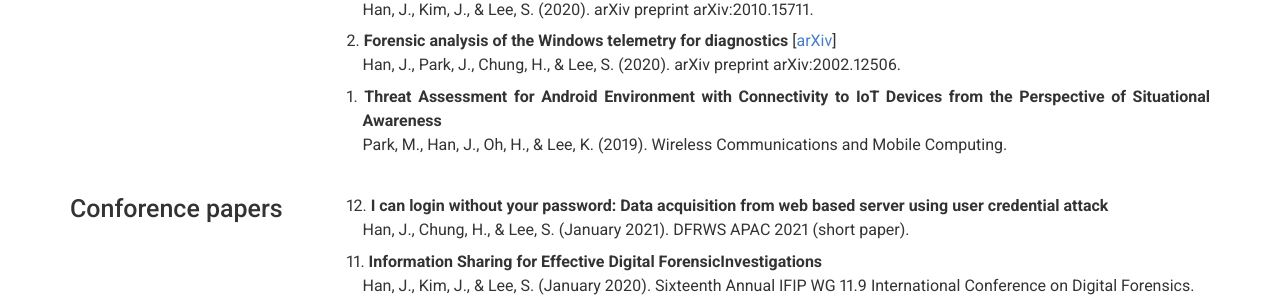
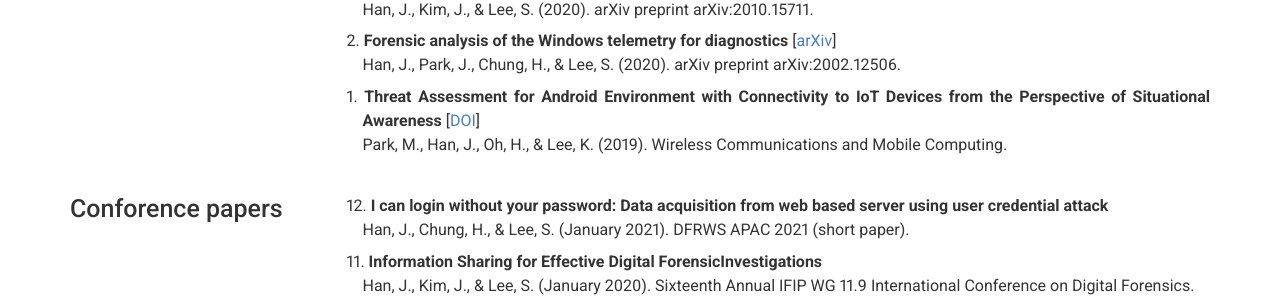
Before and after one commit to JaehyeokHan/jaehyeokhan.github.io, a Jekyll site: the page built from index.md, in a window 1280 px wide and 900 px high, scrolled down 2828 px. Shown: the part 149-452 px from the top of the window. Built offline with Jekyll 4.4.1, drawn with Linux system fonts in a browser that asks for light colours; nearby versions of some CDN libraries.

Commit message:
Update _config.yml

```diff
--- a/_config.yml
+++ b/_config.yml
@@ -192,7 +192,7 @@ content:
          <p style="text-indent: -1em;">4. <b>File fingerprinting of the ZIP format for identifying and tracking provenance</b> [<A href = "https://doi.org/10.1016/j.fsidi.2021.301271" target = "top">DOI</A>]<br>Um, M., Han, J., & Lee, S. (2021). Forensic Science International: Digital Investigation.</p>
          <p style="text-indent: -1em;">3. <b>5W1H-based Expression for the Effective Sharing of Information in Digital Forensic Investigations</b> [<A href = "https://arxiv.org/abs/2010.15711" target = "top">arXiv</A>]<br>Han, J., Kim, J., & Lee, S. (2020). arXiv preprint arXiv:2010.15711.</p>
          <p style="text-indent: -1em;">2. <b>Forensic analysis of the Windows telemetry for diagnostics</b> [<A href = "https://arxiv.org/abs/2002.12506" target = "top">arXiv</A>]<br>Han, J., Park, J., Chung, H., & Lee, S. (2020). arXiv preprint arXiv:2002.12506.</p>
-         <p style="text-indent: -1em;">1. <b>Threat Assessment for Android Environment with Connectivity to IoT Devices from the Perspective of Situational Awareness</b><br>Park, M., Han, J., Oh, H., & Lee, K. (2019). Wireless Communications and Mobile Computing.</p>
+         <p style="text-indent: -1em;">1. <b>Threat Assessment for Android Environment with Connectivity to IoT Devices from the Perspective of Situational Awareness</b> [<A href = "https://doi.org/10.1155/2019/5121054" target = "top">DOI</A>]<br>Park, M., Han, J., Oh, H., & Lee, K. (2019). Wireless Communications and Mobile Computing.</p>
 
       - layout: left
         title: Conforence papers
```
